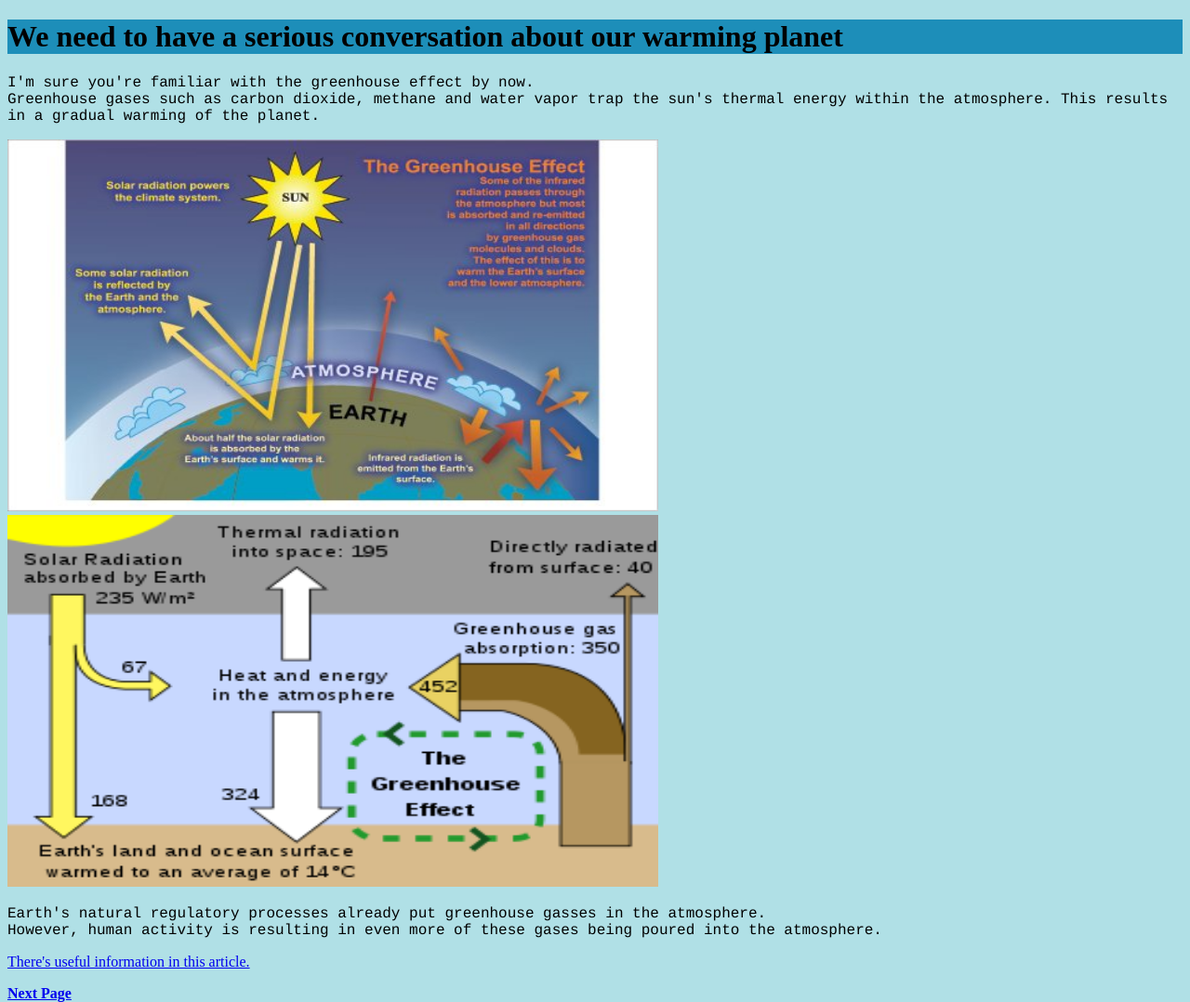
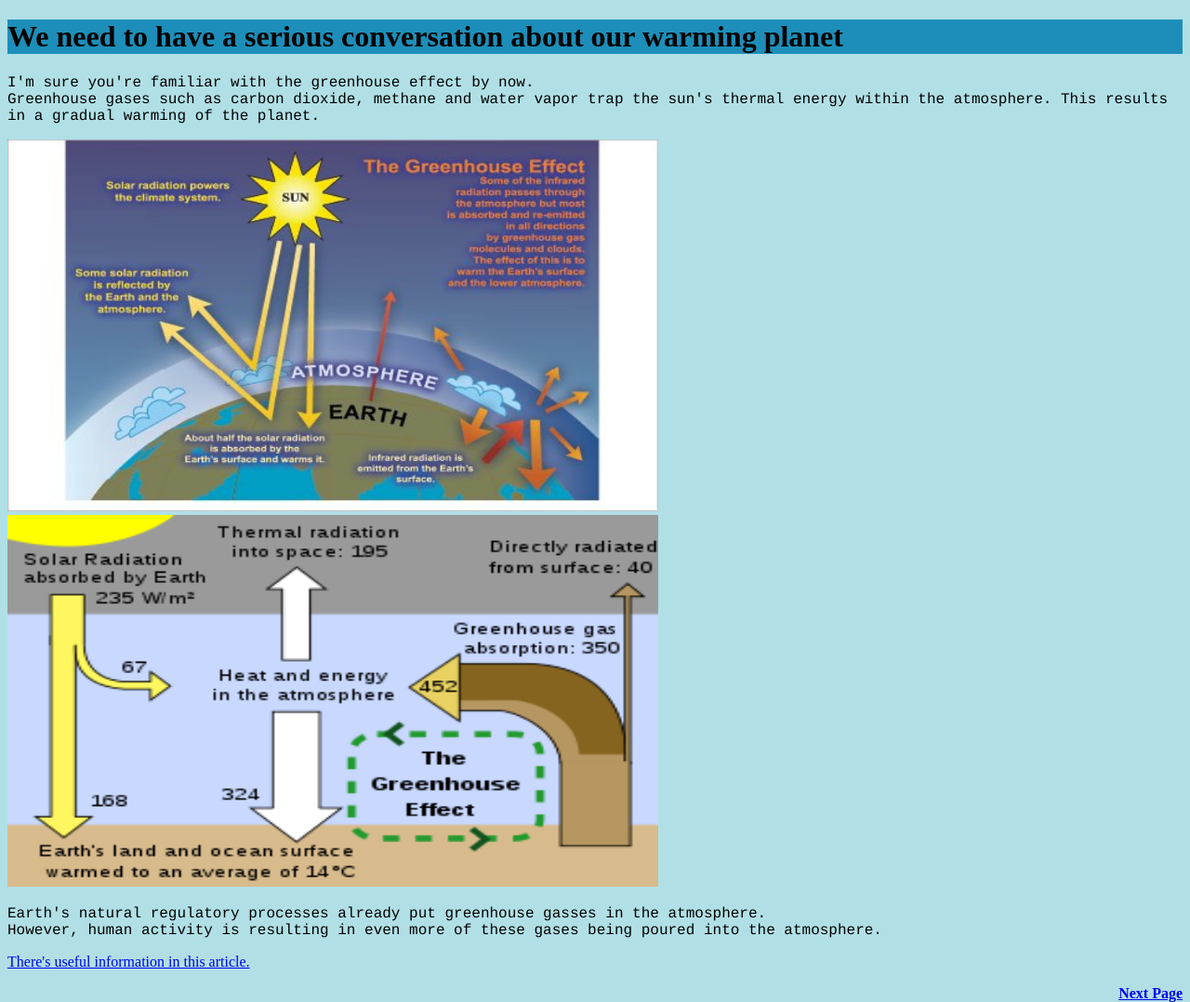
Before and after one commit to Tyler-Thomas/Assignment1, a plain HTML site: page index.html in a window 1280 px wide. Shown: the whole page at 93% size. Drawn offline with Linux system fonts and the light colour scheme.

Commit message:
more edits to a tag

```diff
--- a/climateChange.css
+++ b/climateChange.css
@@ -5,8 +5,9 @@
     margin-left: 0px
 }
 
-a {
+#next-page {
     text-align: right;
+    color: black;
 }
 
 html {
--- a/index.html
+++ b/index.html
@@ -39,8 +39,8 @@
             article.
         </a></p>
     </div>
-    <div>
-        <a href="#" id="next-page"><b> Next Page</b></a>
+    <div id="next-page">
+        <a href="#"><b> Next Page</b></a>
     </div>
 </body>
 
```
